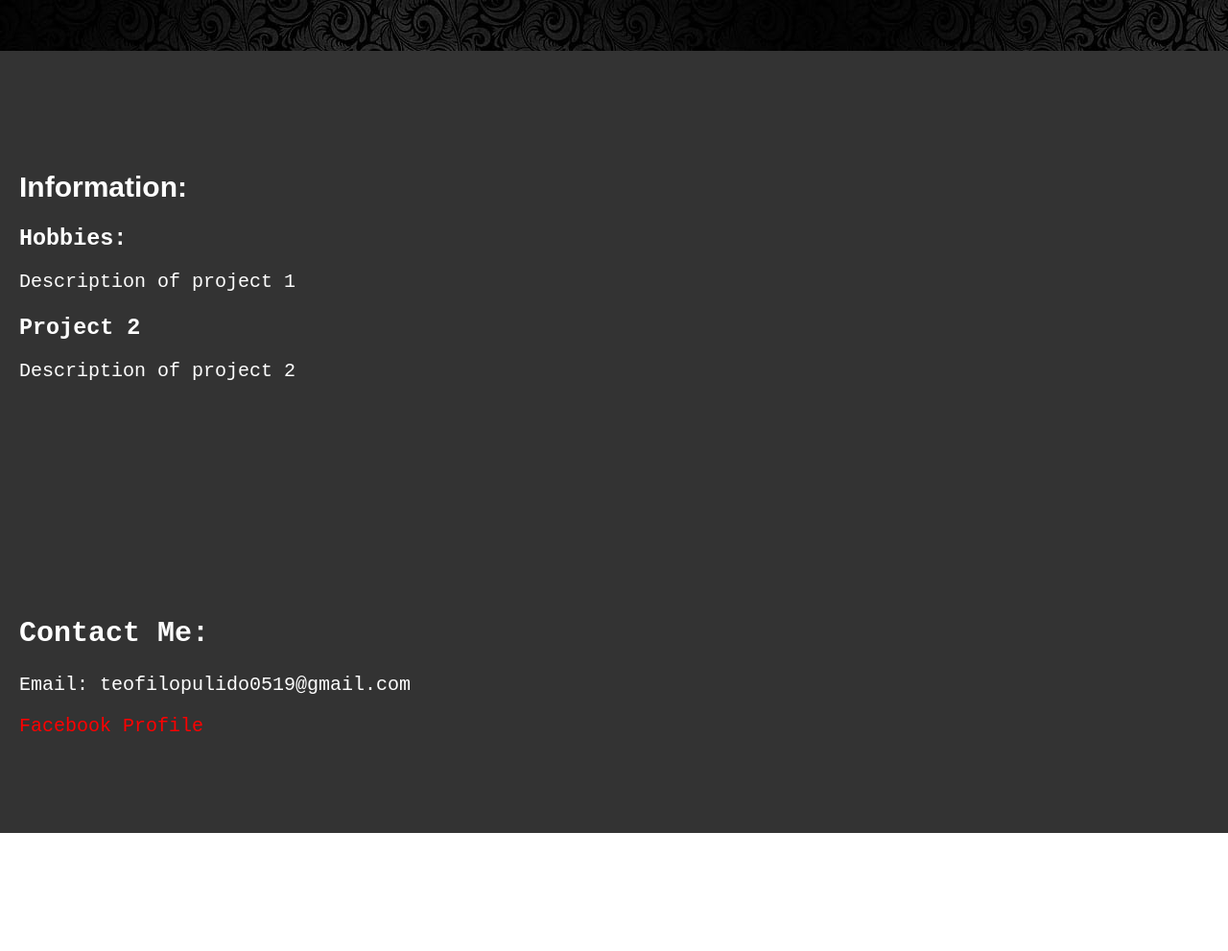
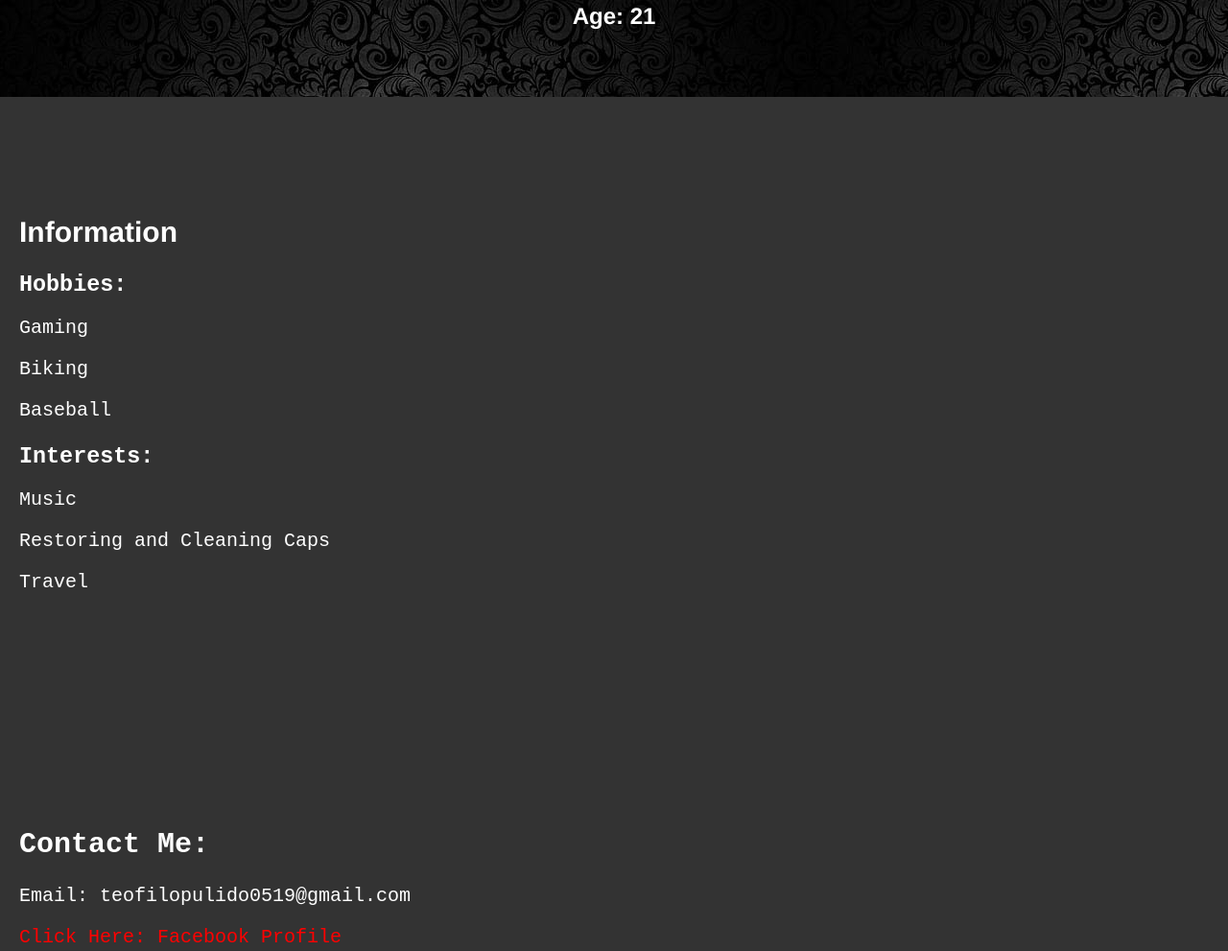
Before and after one commit to Niorz47/-Personal-Portfolio, a plain HTML site: page index.html in a window 1280 px wide. Shown: the part 739-1730 px from the top of the page at 96% size. Before the commit the page ends 1607 px from the top, so only its background shows below. Drawn offline with Linux system fonts and the light colour scheme.

Commit message:
Personal-Portfolio

```diff
--- a/index.html
+++ b/index.html
@@ -23,19 +23,27 @@
   <section id="home" class="home">
     <img src="images/me.jpg" alt="">
     <h2>Teofilo Pulido </h2>
+    <h2>Age: 21</h2>
+
   </section>
 </div>
 
  <div class="information">
 <section id="information">
-    <h2>Information:</h2>
+    <h2>Information</h2>
     <div class="project">
       <h3>Hobbies:</h3>
-      <p>Description of project 1</p>
+      <p>Gaming</p>
+      <p>Biking</p>
+      <p>Baseball</p>
     </div>
     <div class="project">
-      <h3>Project 2</h3>
-      <p>Description of project 2</p>
+      <h3>Interests:</h3>
+      <p>Music</p>
+      <p>Restoring and Cleaning Caps</p>
+      <p>Travel</p>
+
+
     </div>
   </section>
 </div>
@@ -44,7 +52,7 @@
   <section id="contact">
     <h2>Contact Me:</h2>
     <p>Email: teofilopulido0519@gmail.com</p>
-   <a href="https://www.facebook.com/Blinkinerss">Facebook Profile</a>
+   <a href="https://www.facebook.com/Blinkinerss">Click Here: Facebook Profile</a>
   </section>
 </body>
 </html>
--- a/styles.css
+++ b/styles.css
@@ -1,5 +1,5 @@
 body {
-    font-family: Arial, sans-serif;
+    font-family: 'Franklin Gothic Medium', 'Arial Narrow', Arial, sans-serif;
     margin: 0;
     padding: 0;
   }
```
